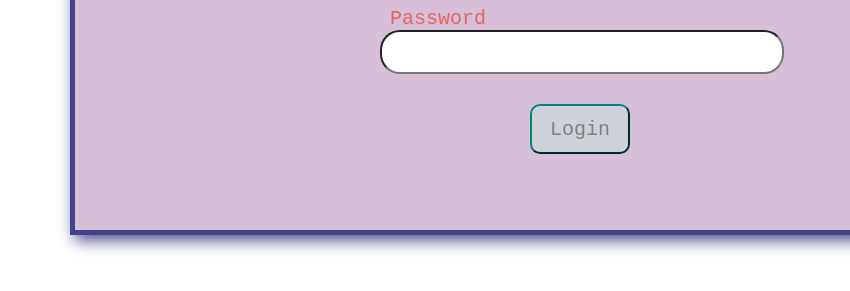
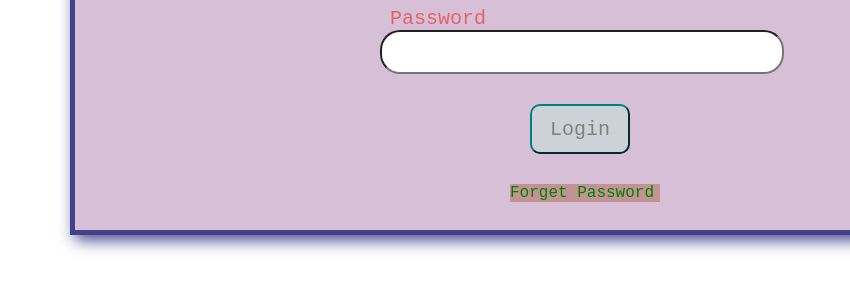
Before and after one commit to Riad-Zz/Exploring-Git, a plain HTML site: page index.html in a window 1280 px wide. Shown: the part 335-626 px from the top of the page, without its empty margins (430-1280 px from the left). Drawn offline with Linux system fonts and the light colour scheme.

Commit message:
forget password

```diff
--- a/Style/Module2_basic.css
+++ b/Style/Module2_basic.css
@@ -53,3 +53,10 @@
     margin-left: 310px;
     font-size: 20px;
 }
+
+.pass{
+    color: green;
+    margin-left: 430px;
+    background-color: rgb(194, 147, 147);
+    width: 150px;
+}
--- a/index.html
+++ b/index.html
@@ -16,6 +16,7 @@
             <p class="text" style="color: rgb(226, 100, 100);">Password</p>
             <input class ="box "type="password">
             <button class="btn">Login</button>
+            <p class="pass">Forget Password</p>
         </form>
     </div>
 </body>
```
